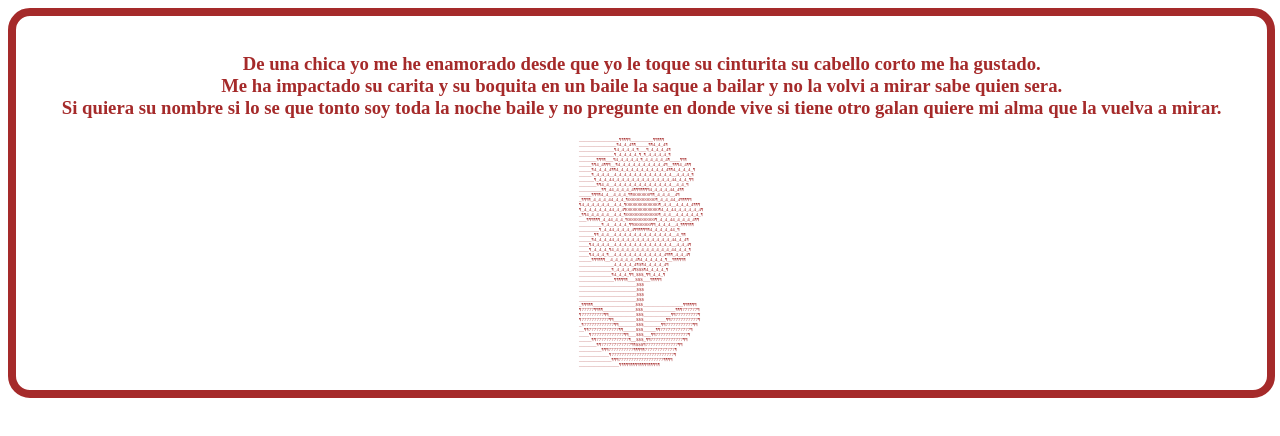
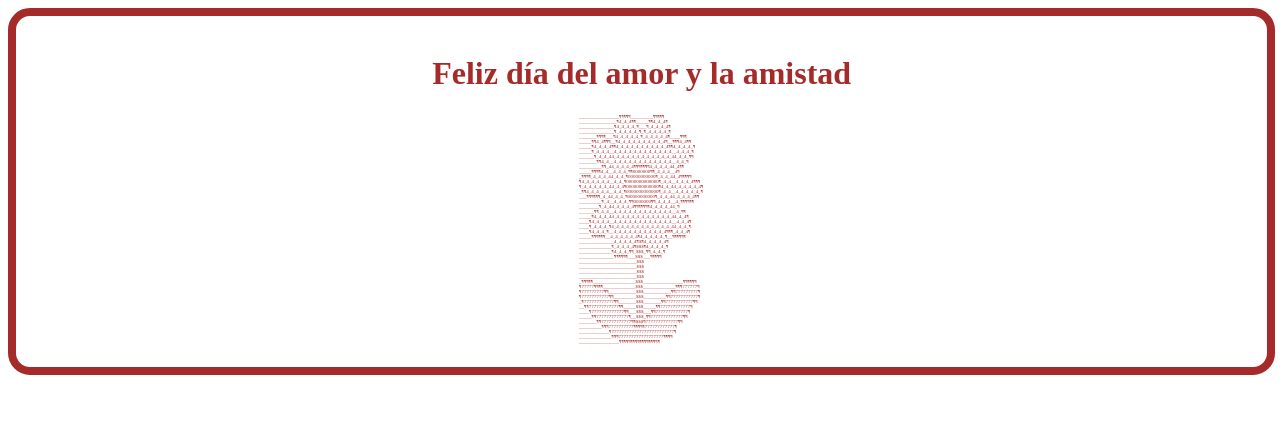
Before and after one commit to jjluiisc/jjluiisc.github.io, a plain HTML site: page index_yery.html in a window 1280 px wide. Drawn offline with Linux system fonts and the light colour scheme.

Commit message:
Update index_yery.html

```diff
--- a/index_yery.html
+++ b/index_yery.html
@@ -15,19 +15,9 @@
 
 <div>
 	<br/>
-	<h3 style="color:brown;" align="center">
-De una chica yo me he enamorado
-desde que yo le toque su cinturita
-su cabello corto me ha gustado.<br/>
-Me ha impactado su carita y su boquita
-en un baile la saque a bailar
-y no la volvi a mirar
-sabe quien sera.<br/>
-Si quiera su nombre si lo se que tonto soy
-toda la noche baile y no pregunte
-en donde vive si tiene otro galan
-quiere mi alma que la vuelva a mirar.
-	</h3>
+	<h1 style="color:brown;" align="center">
+Feliz día del amor y la amistad
+	</h1>
 	<p style="font-size:5px; margin-left:45%; color: brown;">
 ________________¶¶¶¶¶_________¶¶¶¶¶</br>
 _______________¶4_4_4¶¶_____¶¶4_4_4¶</br>
```
